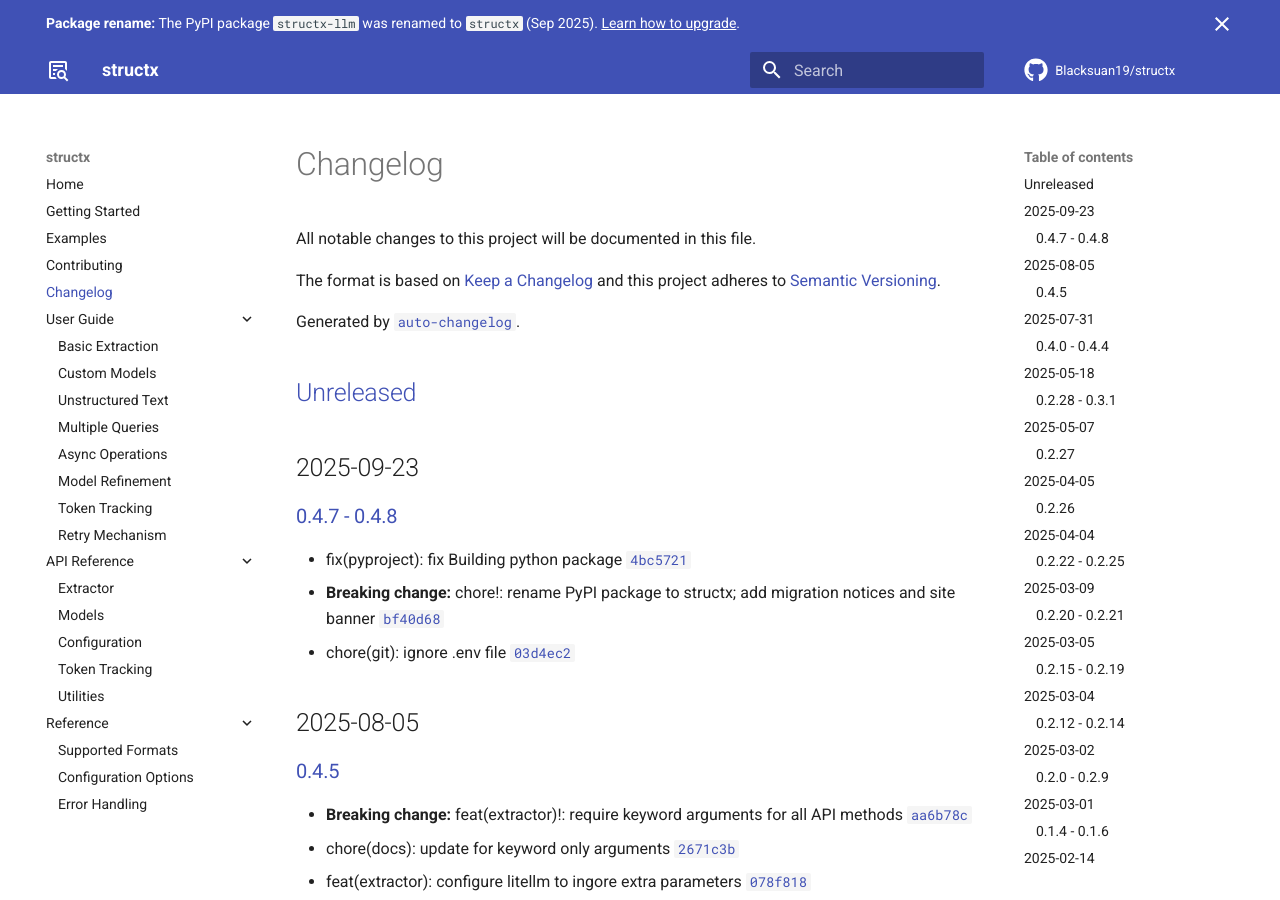
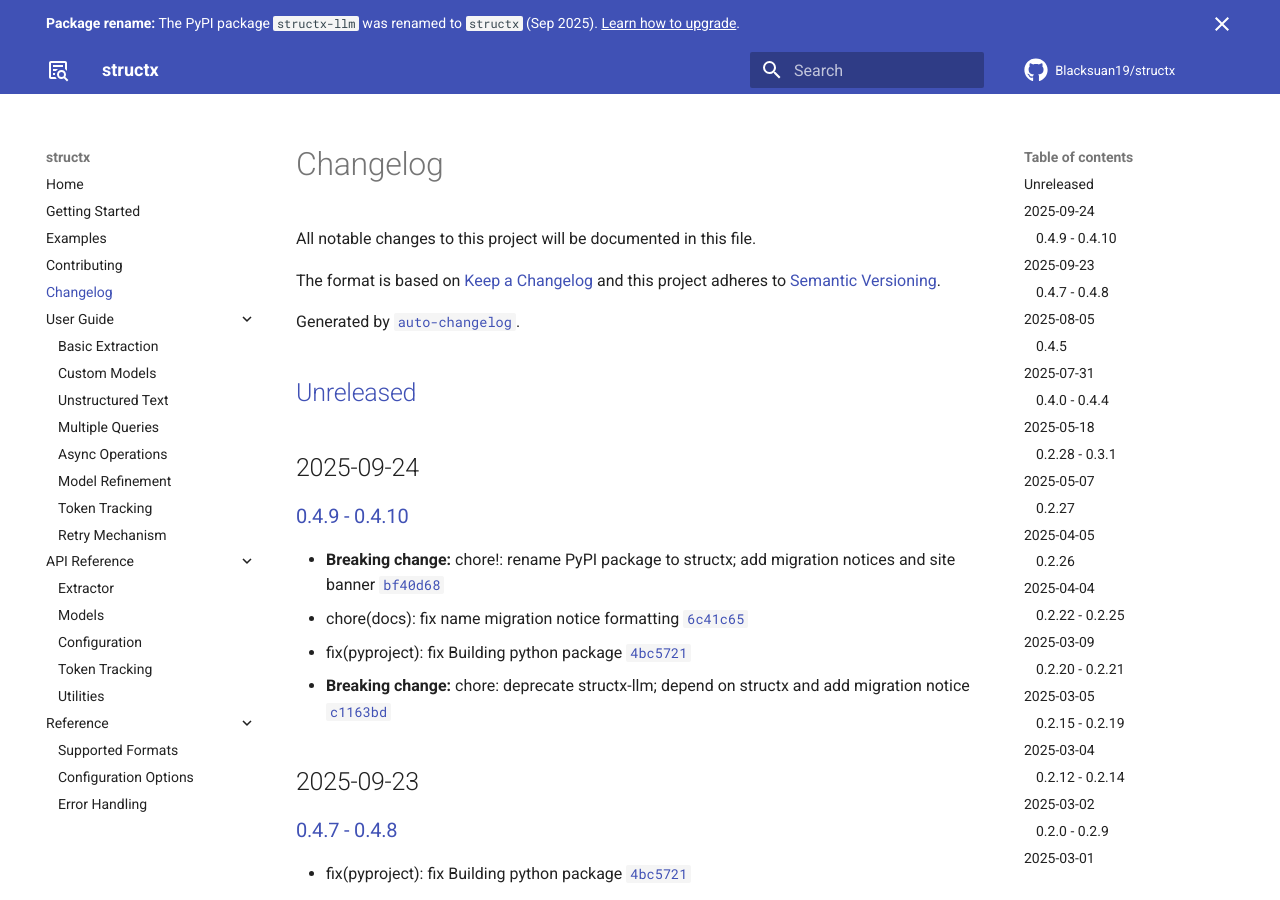
Before and after one commit to Blacksuan19/structx, an MkDocs documentation site: the page built from docs/changelog.md, in a window 1280 px wide and 900 px high. Built offline with MkDocs 1.6.1 and Material for MkDocs 9.7.7, drawn with Linux system fonts in a browser that asks for light colours; comment, search, counter and statistics services are not loaded.

Commit message:
docs(changelog): regenerate changelog for 0.4.10

```diff
--- a/docs/changelog.md
+++ b/docs/changelog.md
@@ -7,7 +7,16 @@ and this project adheres to [Semantic Versioning](https://semver.org/spec/v2.0.0
 
 Generated by [`auto-changelog`](https://github.com/CookPete/auto-changelog).
 
-## [Unreleased](https://github.com/Blacksuan19/structx/compare/0.4.8...HEAD)
+## [Unreleased](https://github.com/Blacksuan19/structx/compare/0.4.10...HEAD)
+
+## 2025-09-24
+
+### [0.4.9 - 0.4.10](https://github.com/Blacksuan19/structx/compare/0.4.8...0.4.10)
+
+- **Breaking change:** chore!: rename PyPI package to structx; add migration notices and site banner [`bf40d68`](https://github.com/Blacksuan19/structx/commit/bf40d6875dd707d6cec2866da399db129924216a)
+- chore(docs): fix name migration notice formatting [`6c41c65`](https://github.com/Blacksuan19/structx/commit/6c41c6523135003da5e9082d50176f161ff27e40)
+- fix(pyproject): fix Building python package [`4bc5721`](https://github.com/Blacksuan19/structx/commit/4bc5721c44a4a1c6d2c7e412125d49823ff886a1)
+- **Breaking change:** chore: deprecate structx-llm; depend on structx and add migration notice [`c1163bd`](https://github.com/Blacksuan19/structx/commit/c1163bdda9028028b9040bc61380f1a6731edc14)
 
 ## 2025-09-23
 
```
